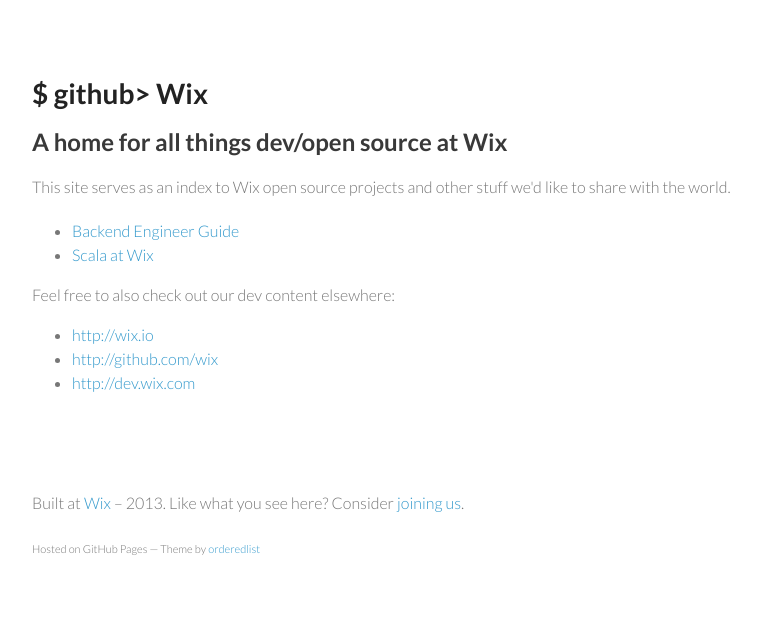
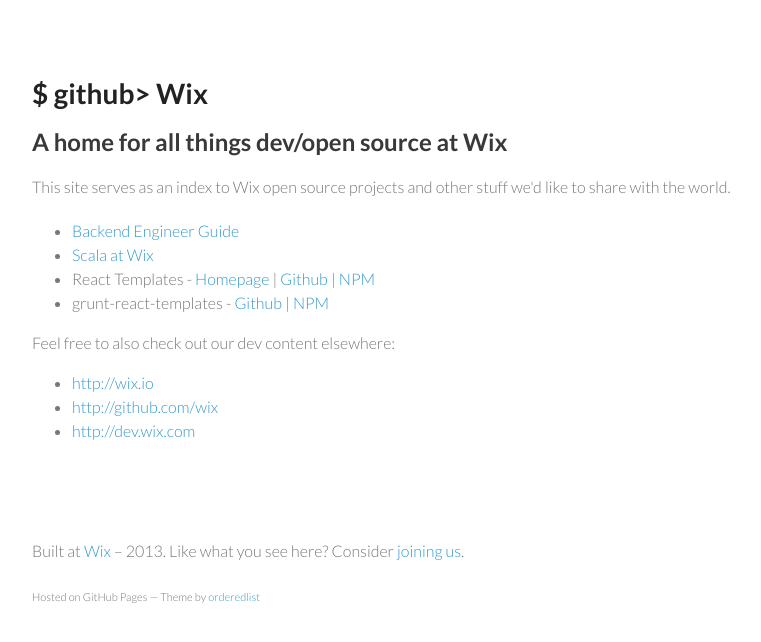
Before and after one commit to kleopatra999/wix.github.io, a Jekyll site: the page built from index.html, in a window 1280 px wide. Shown: the top 642 px of the page, without its empty margins (248-1009 px from the left). Built offline with Jekyll 4.4.1, drawn with Linux system fonts in a browser that asks for light colours; Markdown is read by kramdown in place of the engine named in the settings.

Commit message:
added react-templates links

```diff
--- a/index.html
+++ b/index.html
@@ -10,6 +10,18 @@
 <ul>
   <li><a href="/backend-engineer-guide">Backend Engineer Guide</a></li>
   <li><a href="/scala-at-wix">Scala at Wix</a></li>
+  <li>
+    React Templates -
+    <a href="/react-templates">Homepage</a> |
+    <a href="https://github.com/wix/react-templates">Github</a> |
+    <a href="https://www.npmjs.com/package/react-templates">NPM</a>
+  </li>
+  <li>
+    grunt-react-templates -
+    <a href="https://github.com/wix/grunt-react-templates">Github</a> |
+    <a href="https://www.npmjs.com/package/grunt-react-templates">NPM</a>
+  </li>
+
 </ul>
 
 Feel free to also check out our dev content elsewhere:
```
